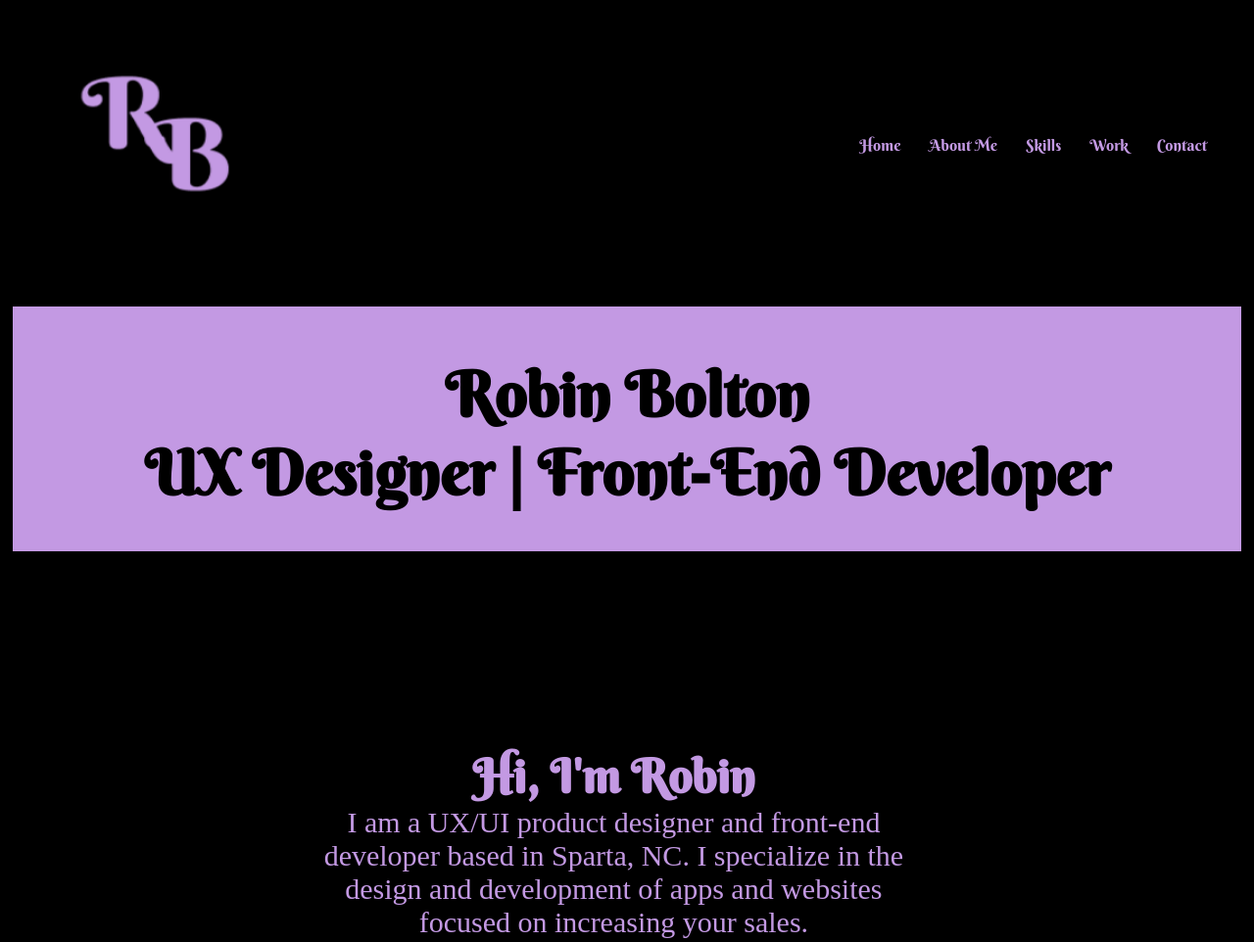
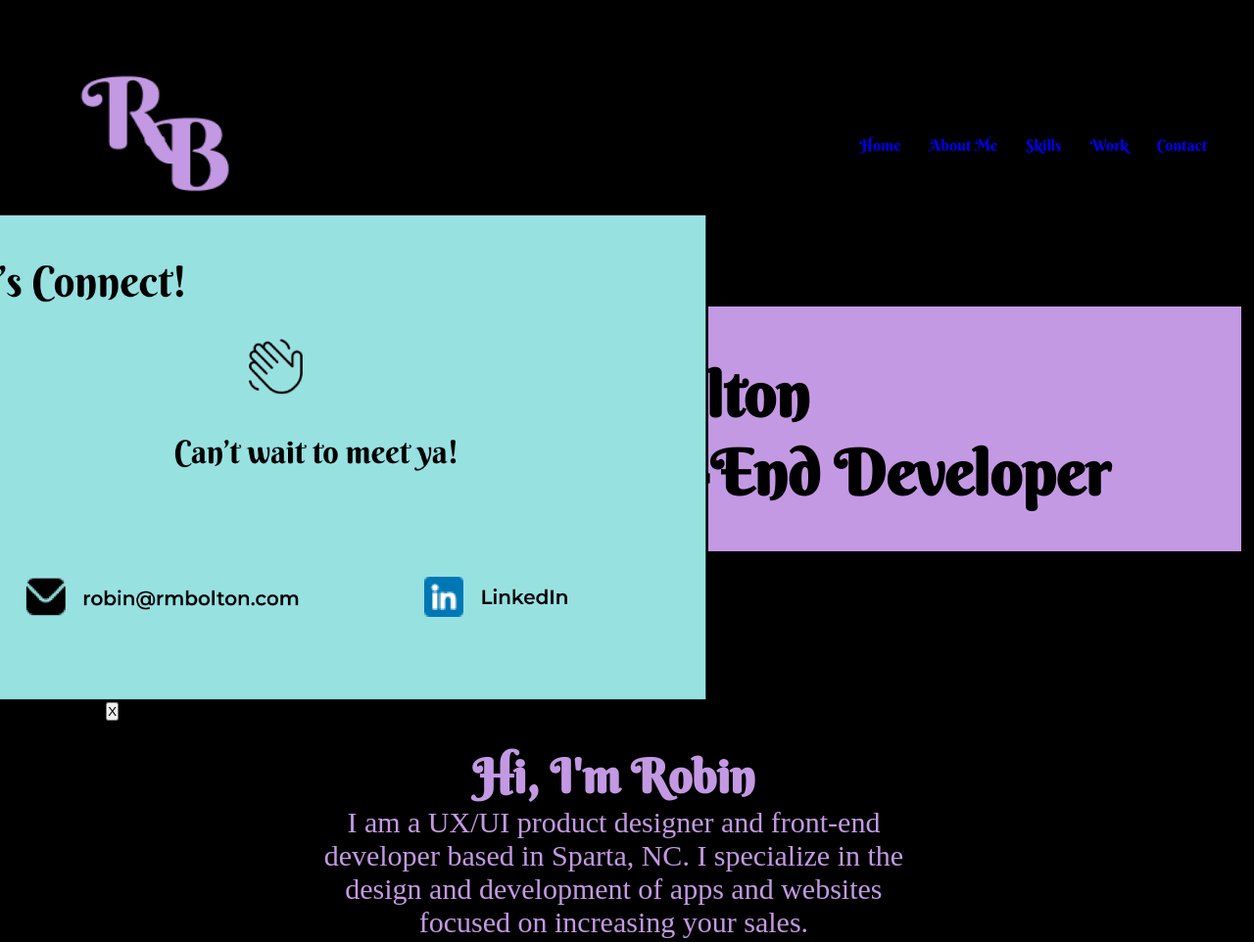
Before and after one commit to rlynn08/UX_UI_HW_19, a plain HTML site: page index.html in a window 1280 px wide. Shown: the top 962 px of the page at 98% size. Drawn offline with nearby package versions, Linux system fonts and the light colour scheme.

Commit message:
adding event listener for modal

```diff
--- a/CSS/style.css
+++ b/CSS/style.css
@@ -81,6 +81,12 @@ nav ul {
 
 .inline-block a{
     text-decoration: none;
+}
+
+.contactImage img {
+    display: block;
+    margin: 0 auto;
+
 }
 
 .heroImg {
--- a/index.html
+++ b/index.html
@@ -33,13 +33,18 @@
 
                   <ul>
 
-                    <li class="inline-block"><a herf="#">Home</a></li>
-                    <li class="inline-block"><a herf="#">About Me</a></li>
-                    <li class="inline-block"><a herf="#">Skills</a></li>
-                    <li class="inline-block"><a herf="#">Work</a></li>
-                    <li class="inline-block"><a herf="#">Contact</a></li>
+                    <li class="inline-block"><a href="#">Home</a></li>
+                    <li class="inline-block"><a href="#">About Me</a></li>
+                    <li class="inline-block"><a href="#">Skills</a></li>
+                    <li class="inline-block"><a href="#">Work</a></li>
+                    <li class="inline-block" id="contactLink"><a href="#">Contact</a></li>
                   </ul>
 
+
+                  <div class="contactImage">
+                    <img src="./Images/Modal.png" alt="large light green rectangle with contact information" width="800" height="500">
+                    <button id="closeModal">X</button>
+                  </div>
               </nav>
 
               </div>
@@ -167,5 +172,6 @@
      </div>
    </div>
  </body>
+ <script src="https://ajax.googleapis.com/ajax/libs/jquery/3.6.4/jquery.min.js"></script>
  <script src="js/index.js"></script>
 </html>
--- a/js/index.js
+++ b/js/index.js
@@ -1 +1,17 @@
 console.log("your_index.js file is loaded correctly!");
+// $(".contactImage") .on("click", (function() {
+
+// });
+
+
+$(document).ready(function(){
+$("#closeModal").click(function(){
+    $(".contactImage").hide();
+    console.log("hidden");
+  })
+
+  $("#contactLink").click(function(){
+    $(".contactImage").show();
+    console.log("display");
+  });
+});
```
